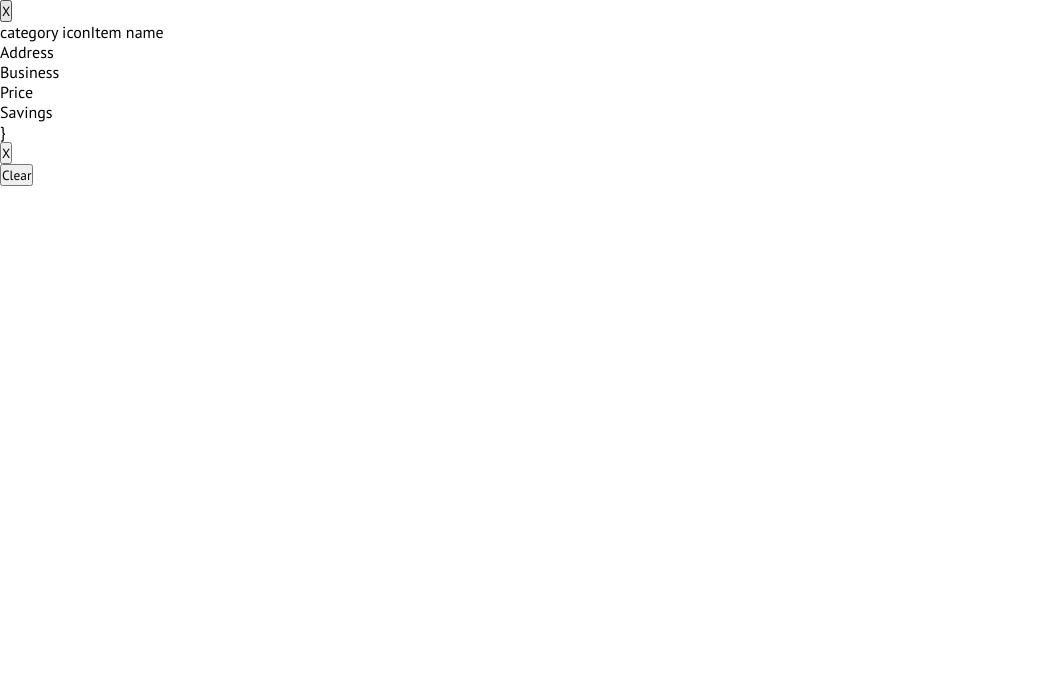
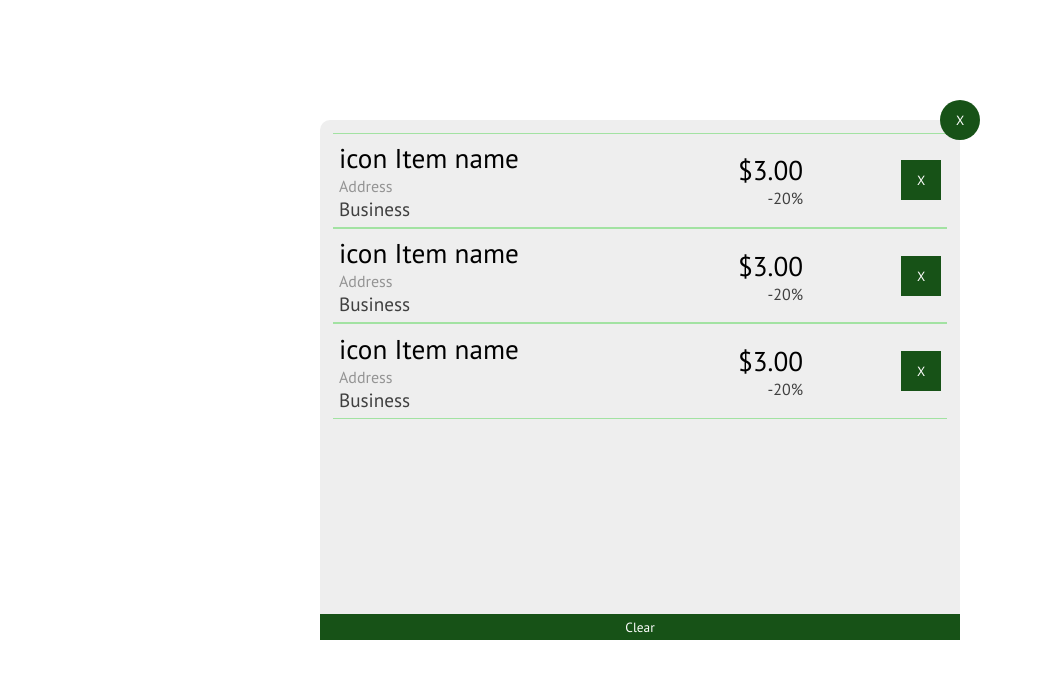
Before and after one commit to MoonJiao123/corona-food-app, a React (Create React App) app in the folder client/: page /BusinessDashboardParent in a window 1280 px wide. Shown: the top 678 px of the page, without its empty margins (0-1043 px from the left). Built offline with nearby package versions, Linux system fonts and the light colour scheme.

Commit message:
styled shopping list for pc

```diff
--- a/client/scss/compile.scss
+++ b/client/scss/compile.scss
@@ -20,4 +20,5 @@ Compilation
 @import './defaults',
         './app',
         './locationInfo',
-        './locationInfoListing';
+        './locationInfoListing',
+        './shoppingList.scss';
--- /dev/null
+++ b/client/scss/shoppingList.scss
@@ -0,0 +1,111 @@
+/* ---------------------------------------------------------------------
+Contributors: Darien
+Styles shopping list and items
+--------------------------------------------------------------------- */
+
+/* Styles for parent */
+#shopping-list{
+  position: absolute;
+  left: 25%;
+  top: 15%;
+  z-index: 1;
+  width: 50%;
+  height: 65%;
+  background: $bg-white;
+  border-radius: 10px;
+
+  button{
+    outline: none;
+    border: none;
+    background: $button-green;
+    color: white;
+    cursor: pointer;
+  }
+
+  button:hover{
+    background: $button-hover;
+  }
+
+  button:active{
+    background: $button-active;
+  }
+}
+
+#close-shopping-list{
+  position: absolute;
+  top: -1.5em;
+  right: -1.5em;
+  width: 3em;
+  height: 3em;
+  border-radius: 50%;
+  padding: 1%;
+
+}
+
+#shopping-list-container{
+  width: 100%;
+  height: 95%;
+  box-sizing: border-box;
+  padding: 2%;
+}
+
+#clear-shopping-list{
+  width: 100%;
+  height: 5%;
+}
+
+/* Styles for items */
+.shopping-list-item{
+  width: 100%;
+  display: flex;
+  justify-content: space-between;
+  align-items: center;
+  flex-wrap: nowrap;
+  box-sizing: border-box;
+  padding: 1%;
+  transition-duration: 0.2s;
+  border-top: 1px solid $bg-light-green;
+  border-bottom: 1px solid $bg-light-green;
+
+  .shopping-list-item-name{
+    font-size: 1.7em;
+    font-weight: 500;
+  }
+
+  .shopping-list-item-address{
+    font-size: 1em;
+    color: rgb(148, 148, 148);
+  }
+
+  .shopping-list-item-business{
+    font-size: 1.2em;
+    color: rgb(63, 63, 63);
+  }
+
+  .shopping-list-item-left{
+    width: 50%;
+  }
+
+  .shopping-list-price{
+    font-size: 1.7em;
+  }
+
+  .shopping-list-discount{
+    font-size: 1em;
+    color: rgb(63, 63, 63);
+  }
+
+  .shopping-list-item-mid{
+    text-align: right;
+  }
+
+  .shopping-list-item-right button{
+    width: 3em;
+    height: 3em;
+  }
+
+}
+
+.shopping-list-item:hover{
+  background: white;
+}
--- a/client/src/App.css
+++ b/client/src/App.css
@@ -151,4 +151,102 @@ Styles for the business dashboard right sidebar listings
   white-space: nowrap;
 }
 
+/* ---------------------------------------------------------------------
+Contributors: Darien
+Styles shopping list and items
+--------------------------------------------------------------------- */
+/* Styles for parent */
+#shopping-list {
+  position: absolute;
+  left: 25%;
+  top: 15%;
+  z-index: 1;
+  width: 50%;
+  height: 65%;
+  background: #eeeeee;
+  border-radius: 10px;
+}
+#shopping-list button {
+  outline: none;
+  border: none;
+  background: #175217;
+  color: white;
+  cursor: pointer;
+}
+#shopping-list button:hover {
+  background: #1e6b1e;
+}
+#shopping-list button:active {
+  background: #134413;
+}
+
+#close-shopping-list {
+  position: absolute;
+  top: -1.5em;
+  right: -1.5em;
+  width: 3em;
+  height: 3em;
+  border-radius: 50%;
+  padding: 1%;
+}
+
+#shopping-list-container {
+  width: 100%;
+  height: 95%;
+  box-sizing: border-box;
+  padding: 2%;
+}
+
+#clear-shopping-list {
+  width: 100%;
+  height: 5%;
+}
+
+/* Styles for items */
+.shopping-list-item {
+  width: 100%;
+  display: flex;
+  justify-content: space-between;
+  align-items: center;
+  flex-wrap: nowrap;
+  box-sizing: border-box;
+  padding: 1%;
+  transition-duration: 0.2s;
+  border-top: 1px solid #a2e2a2;
+  border-bottom: 1px solid #a2e2a2;
+}
+.shopping-list-item .shopping-list-item-name {
+  font-size: 1.7em;
+  font-weight: 500;
+}
+.shopping-list-item .shopping-list-item-address {
+  font-size: 1em;
+  color: #949494;
+}
+.shopping-list-item .shopping-list-item-business {
+  font-size: 1.2em;
+  color: #3f3f3f;
+}
+.shopping-list-item .shopping-list-item-left {
+  width: 50%;
+}
+.shopping-list-item .shopping-list-price {
+  font-size: 1.7em;
+}
+.shopping-list-item .shopping-list-discount {
+  font-size: 1em;
+  color: #3f3f3f;
+}
+.shopping-list-item .shopping-list-item-mid {
+  text-align: right;
+}
+.shopping-list-item .shopping-list-item-right button {
+  width: 3em;
+  height: 3em;
+}
+
+.shopping-list-item:hover {
+  background: white;
+}
+
 /*# sourceMappingURL=App.css.map */
--- a/client/src/components/ShoppingListItem.js
+++ b/client/src/components/ShoppingListItem.js
@@ -21,23 +21,23 @@ Reusable list item: indidual user saved shopping items
 
         <div className="shopping-list-item-left">
           <p className="shopping-list-item-name">
-            <span className="shopping-list-item-icon">category icon</span>
+            <span className="shopping-list-item-icon">icon </span>
             Item name
           </p>
           <p className="shopping-list-item-address">Address</p>
           <p className="shopping-list-item-business">Business</p>
         </div>
 
-        <div classname="shopping-list-item-mid">
+        <div className="shopping-list-item-mid">
           <div>
-            <p>Price</p>
-            <p>Savings</p>
+            <p className="shopping-list-price">$3.00</p>
+            <p className="shopping-list-discount">-20%</p>
           </div>
-          {/** TODO: Add generated coupon here */}}
+          {/** TODO: Add generated coupon here */}
         </div>
 
         <div className="shopping-list-item-right">
-          <button onClick={null}>X</button>
+          <button title="Remove" onClick={null}>X</button>
         </div>
 
       </div>
--- a/client/src/components/ShoppingListParent.js
+++ b/client/src/components/ShoppingListParent.js
@@ -9,9 +9,6 @@ import ShoppingListItem from './ShoppingListItem';
 Component Object: will contain a list of user saved shopping items
 --------------------------------------------------------------------- */
 class ShoppingListParent extends React.Component{
-  constructor(props){
-    super(props);
-  }
 
   render(){
     // TODO map data to shopping list items, add keys
@@ -25,6 +22,8 @@ class ShoppingListParent extends React.Component{
         <div id="shopping-list-container">
           {/* TODO list goes here */}
           <ShoppingListItem/>
+          <ShoppingListItem/>
+          <ShoppingListItem/>
         </div>
         <button id="clear-shopping-list" onClick={null}>Clear</button>
       </div>
```
Also changed, not shown: 1 other file (tests, documents, lock files or other folders).
